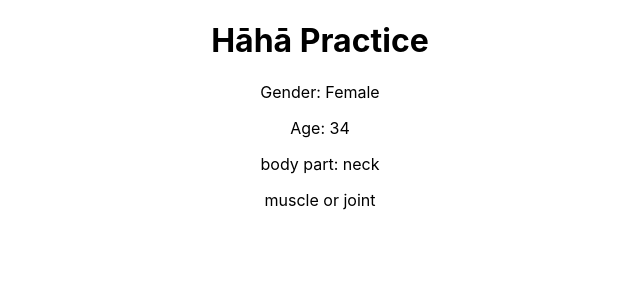
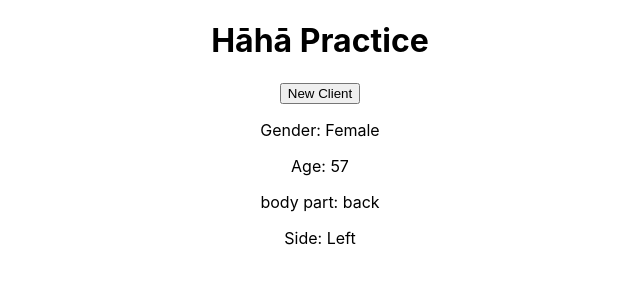
Before and after one commit to Kaikeanaaina/hahapractice, a React (Create React App) app: page / in a window 1280 px wide. Shown: the top 300 px of the page, without its empty margins (320-960 px from the left). Built offline with nearby package versions, Linux system fonts and the light colour scheme.

Commit message:
rerandomizer button

```diff
--- a/src/App.js
+++ b/src/App.js
@@ -7,31 +7,42 @@ export default class App extends Component {
     this.state = {
       gender: null,
       age: null,
-      bodyPart: ["head", "neck", "back", "shoulder", "hand", "arm", "forearm", "wrist", "chest", "hip", "quad", "calve", "foot", "toe"],
+      bodyPartArray: ["head", "neck", "back", "shoulder", "hand", "arm", "forearm", "wrist", "chest", "hip", "quad", "calve", "foot", "toe", "stomach"],
+      selectedBodyPart: null,
+      side: null,
       muscleJoint: null,
     }
+    this.reRandomizer = this.reRandomizer.bind(this)
   }
   componentDidMount(){
     this.setState(
       {
         gender: Math.floor(Math.random() * 10) < 4 ? "Male" : "Female",
-        age: Math.floor(Math.random() * 100)
+        side: Math.floor(Math.random() * 10) < 4 ? "Left" : "Right",
+        age: Math.floor(Math.random() * 100),
+        selectedBodyPart: this.state.bodyPartArray[Math.floor(Math.random()*this.state.bodyPartArray.length)]
       }
     )
   }
-  randomBodyPart(bodyPart){
-    return bodyPart[Math.floor(Math.random()*bodyPart.length)]
+  reRandomizer(){
+    this.setState(
+      {
+        gender: Math.floor(Math.random() * 10) < 4 ? "Male" : "Female",
+        side: Math.floor(Math.random() * 10) < 4 ? "Left" : "Right",
+        age: Math.floor(Math.random() * 100),
+        selectedBodyPart: this.state.bodyPartArray[Math.floor(Math.random()*this.state.bodyPartArray.length)]
+      }
+    )
   }
   render() {
     return (
       <div className="App">
         <h1>Hāhā Practice</h1>
+        <button onClick={this.reRandomizer}>New Client</button>
         <p>Gender: {this.state.gender}</p>
         <p>Age: {this.state.age}</p>
-        <p>body part: {this.randomBodyPart(this.state.bodyPart)}</p>
-        <p>muscle or joint</p>
-        <p></p>
-        <p></p>
+        <p>body part: {this.state.selectedBodyPart}</p>
+        <p>Side: {this.state.side}</p>
       </div>
     );
   }
```
